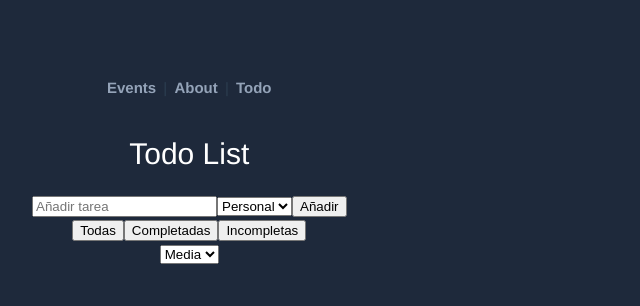
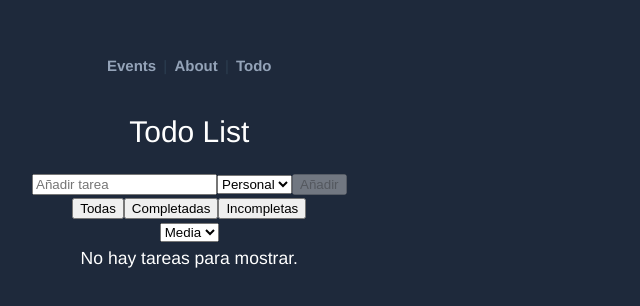
Before and after one commit to Gabriel6966/Vue3-ExtendLearn, a Vue app in the folder real-world-vue/: page /todo in a window 1280 px wide. Shown: the part 244-550 px from the top of the page, without its empty margins (0-640 px from the left). Built offline with nearby package versions, Linux system fonts and the light colour scheme.

Commit message:
🎨 Palette: Enhance Todo list accessibility and empty states
- Added aria-labels to form inputs
- Disabled state to "Añadir" button
- Added empty list state
- Fixed strikethrough typo

Co-authored-by: Gabriel6966 <197806592+Gabriel6966@users.noreply.github.com>

```diff
--- a/real-world-vue/src/views/Todo.vue
+++ b/real-world-vue/src/views/Todo.vue
@@ -48,12 +48,12 @@ export default defineComponent({
     <h1>Todo List</h1>
 
     <div>
-      <input v-model="newTask.label" type="text" placeholder="Añadir tarea" />
-      <select v-model="newTask.type">
+      <input v-model="newTask.label" type="text" placeholder="Añadir tarea" aria-label="Nueva tarea" />
+      <select v-model="newTask.type" aria-label="Tipo de tarea">
         <option value="personal">Personal</option>
         <option value="work">Trabajo</option>
       </select>
-      <button @click="addTask">Añadir</button>
+      <button @click="addTask" :disabled="!newTask.label.trim()" :title="!newTask.label.trim() ? 'Introduce una tarea primero' : 'Añadir tarea'">Añadir</button>
     </div>
 
     <div>
@@ -62,16 +62,17 @@ export default defineComponent({
       <button @click="listFilter = 'incomplete'">Incompletas</button>
     </div>
 
-    <select v-model="newTask.priority">
+    <select v-model="newTask.priority" aria-label="Prioridad de tarea">
       <option value="alto">Alta</option>
       <option value="mediano">Media</option>
       <option value="bajo">Baja</option>
     </select>
 
-    <ul>
+    <h3 v-if="filteredTasks.length === 0">No hay tareas para mostrar.</h3>
+    <ul v-else>
       <li v-for="(task, index) in filteredTasks" :key="index">
-        <input type="checkbox" v-model="task.isComplete" />
-        <span :style="task.isComplete ? 'text-decoration:line-trought' : ''">
+        <input type="checkbox" v-model="task.isComplete" aria-label="Marcar como completada/incompleta" />
+        <span :style="task.isComplete ? 'text-decoration:line-through' : ''">
           {{ task.label }} - {{ task.type }} -{{ task.priority }}
         </span>
       </li>
```
